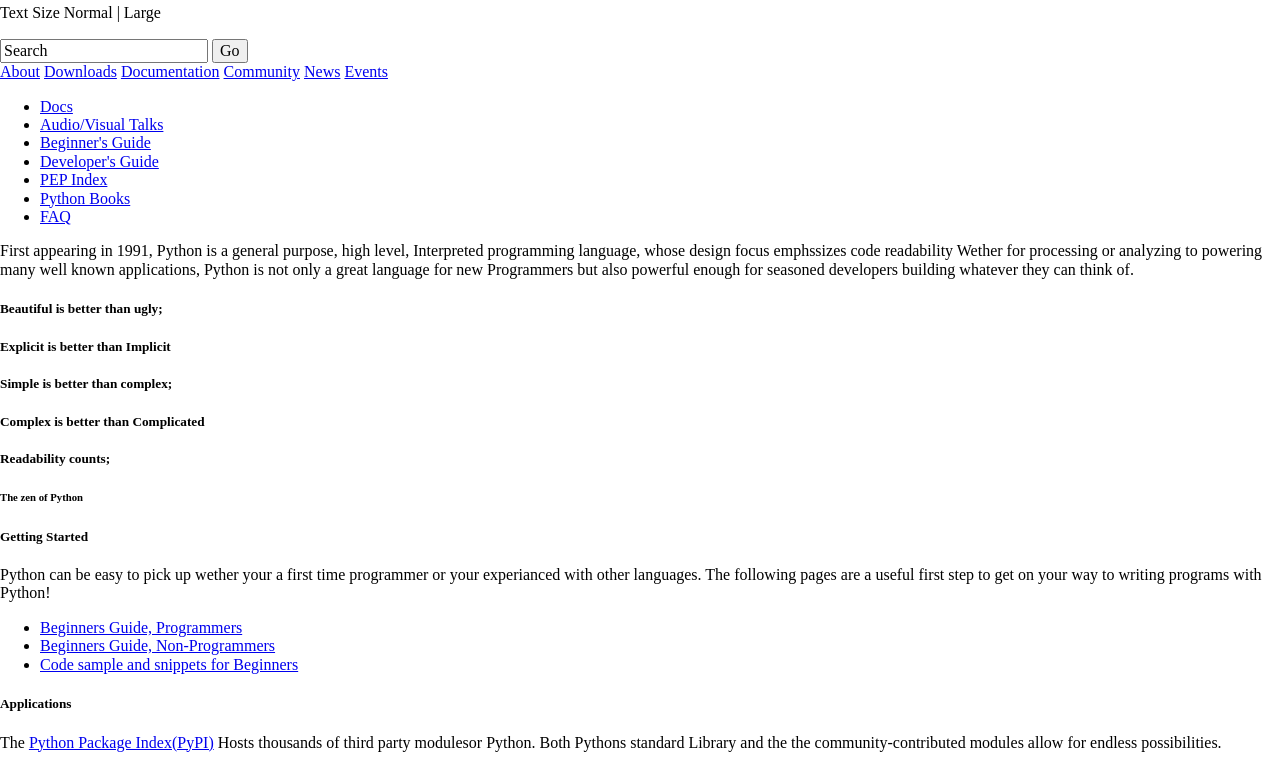
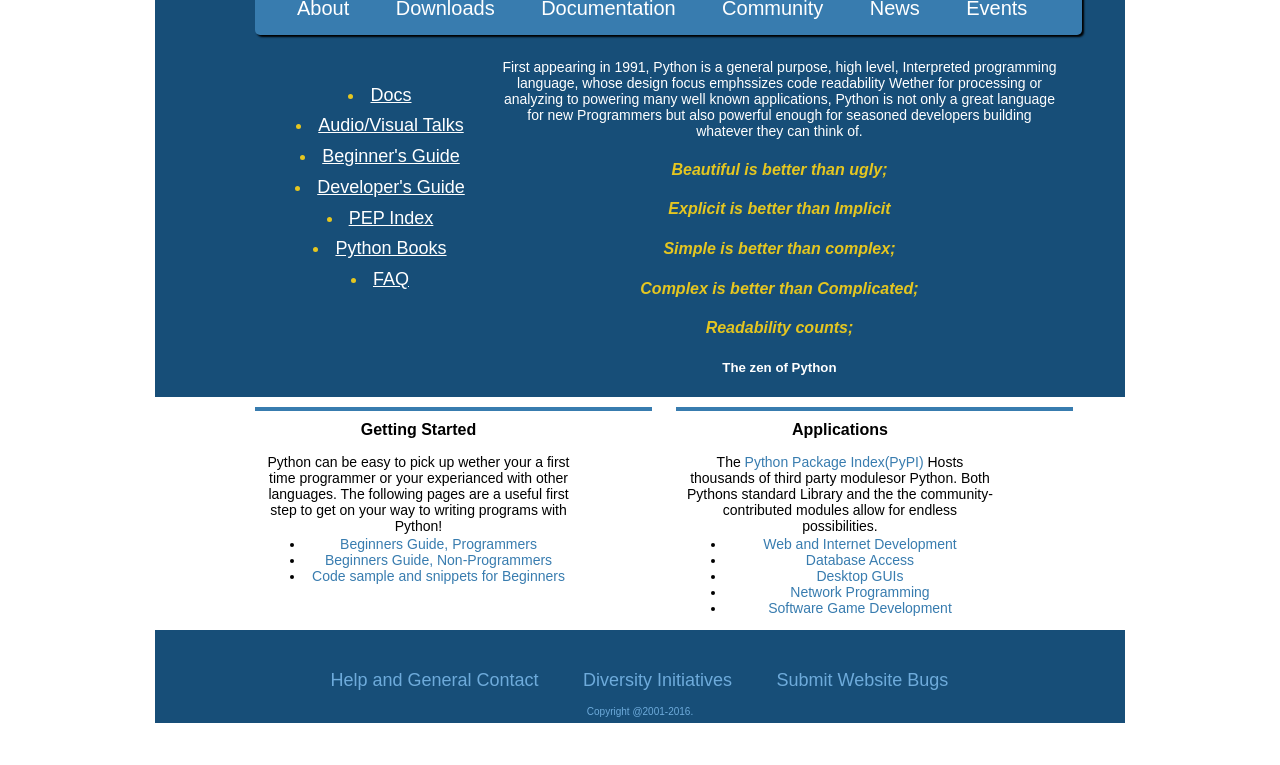
Before and after one commit to elizabethpedley/python_site, a plain HTML site: page index.html in a window 1280 px wide. Shown: the part 180-945 px from the top of the page. After the commit the page ends 903 px from the top, so only its background shows below. Drawn offline with nearby package versions, Linux system fonts and the light colour scheme.

Commit message:
finished styeling

```diff
--- a/index.html
+++ b/index.html
@@ -11,7 +11,7 @@
         <header>
             <img src="python.png" alt="Python Logo">
             <div id="searchWrapper">
-                <p>Text Size <span>Normal</span><span class="black"> | </span><span>Large</span></p>
+                <p>Text Size: <span>Normal</span><span class="black"> | </span><span>Large</span></p>
                 <div class="searchBar">
                     <input type="text" value="Search">
                     <button>Go</button>
@@ -38,17 +38,17 @@
             </ul>
             <div class="textWrapper">
                 <p>First appearing in 1991, Python is a general purpose, high level, Interpreted programming language, whose design focus emphssizes code readability Wether for processing or analyzing to powering many well known applications, Python is not only a great language for new Programmers but also powerful enough for seasoned developers building whatever they can think of.</p>
-                <h5>Beautiful is better than ugly;</h5>
-                <h5>Explicit is better than Implicit</h5>
-                <h5>Simple is better than complex;</h5>
-                <h5>Complex is better than Complicated</h5>
-                <h5>Readability counts;</h5>
-                <h6>The zen of Python</h6>
+                <h4>Beautiful is better than ugly;</h4>
+                <h4>Explicit is better than Implicit</h4>
+                <h4>Simple is better than complex;</h4>
+                <h4>Complex is better than Complicated;</h4>
+                <h4>Readability counts;</h4>
+                <h5>The zen of Python</h5>
             </div>
         </div>
         <div id="lists">
             <div class="list">
-                <h5>Getting Started</h5>
+                <h4>Getting Started</h4>
                 <p>Python can be easy to pick up wether your a first time programmer or your experianced with other languages. The following pages are a useful first step to get on your way to writing programs with Python!</p>
                 <ul>
                     <li><a href="/">Beginners Guide, Programmers</a></li>
@@ -57,7 +57,7 @@
                 </ul>
             </div>
             <div class="list">
-                <h5>Applications</h5>
+                <h4>Applications</h4>
                 <p>The <a href="/">Python Package Index(PyPI)</a> Hosts thousands of third party modulesor Python. Both Pythons standard Library and the the community-contributed modules allow for endless possibilities.</p>
                 <ul>
                     <li><a href="/">Web and Internet Development</a></li>
--- a/styles.css
+++ b/styles.css
@@ -0,0 +1,162 @@
+body{
+    font-family: arial;
+}
+#wrapper{
+    width: 970px;
+    background-color: #174E78;
+    margin: auto;
+}
+header img{
+    width: 325px;
+    height: auto;
+    margin: 20px 0 20px 40px;
+
+}
+#searchWrapper{
+    display: inline-block;
+    width: 250px;
+    vertical-align: top;
+    margin: 20px 10px 20px 340px;
+}
+#searchWrapper p{
+    color: white;
+    text-align: center;
+    font-size: 12px;
+    margin: 3px 0;
+}
+#searchWrapper p span{
+    color: #B9A70C;
+    text-decoration: underline;
+
+}
+#searchWrapper p .black{
+    color: black;
+    text-decoration: none;
+}
+.searchBar{
+    background-color: #444444;
+    border-radius: 10px;
+    box-shadow: 1px 1px 1px black;
+    padding: 15px 0;
+}
+.searchBar input{
+    height: 30px;
+    width: 150px;
+    margin-left: 29px;
+    text-align: center;
+    font-size: 12px;
+    color: gray;
+}
+.searchBar button{
+    height: 28px;
+    width: 40px;
+    border:1px solid white;
+    background-color: #174E78;
+    color: white;
+    border-radius: 5px;
+    font-size: 12px;
+    box-shadow: 1px 1px 1px black;
+    margin: 4px 16px 4px 4px;
+}
+nav{
+    width: 785px;
+    padding: 15px 21px;
+    margin: 0px 20px 10px 100px;
+    background-color: #387CAF;
+    box-shadow: 2px 2px 2px black;
+    overflow: hidden;
+    border-radius: 5px;
+}
+nav a{
+    color: white;
+    text-decoration: none;
+    font-size: 20px;
+    margin: 0 21px;
+}
+#content{
+    margin: 0 40px 0 100px;
+}
+#content ul{
+    display: inline-block;
+    color: #E5C620;
+    text-align: center;
+    width: 170px;
+    list-style-position: inside;
+    vertical-align: top;
+    margin-top: 40px;
+}
+#content ul li{
+    margin-bottom: 10px;
+}
+#content ul li a{
+    color: white;
+    font-size: 18px;
+}
+.textWrapper{
+    width: 560px;
+    margin: 0 10px 0 20px;
+    padding: 0 10px;
+    color: white;
+    display: inline-block;
+    text-align: center;
+}
+.textWrapper p{
+    font-size: 14px;
+}
+.textWrapper h4{
+    color: #E5C620;
+    font-style: italic;
+}
+#lists{
+    background-color: white;
+    padding: 10px 40px 0 100px;
+}
+.list{
+    border-top: 4px solid #387CAF;
+    width: 307px;
+    display: inline-block;
+    vertical-align: top;
+    text-align: center;
+    padding-right: 80px;
+    padding-left: 10px;
+}
+.list:nth-child(1){
+    margin-right: 20px;
+}
+.list a{
+    text-decoration: none;
+    color: #387CAF;
+}
+.list p{
+    font-size: 14px;
+    margin-bottom: 2px;
+}
+.list h4{
+    margin: 10px 0;
+}
+.list ul{
+    margin-top: 0;
+    font-size: 14px;
+}
+footer{
+    padding-top: 40px;
+    overflow: hidden;
+}
+footer a{
+    color: #6EABDB;
+    font-size: 18px;
+    text-decoration: none;
+}
+footer p{
+    text-align:center;
+    font-size: 10px;
+    margin: 15px 0 5px 0;
+    color: #6EABDB;
+}
+.footerLinks{
+    width:619px;
+    margin: auto;
+}
+.footerLinks a:nth-child(2){
+    margin: 0 40px;
+}
```
